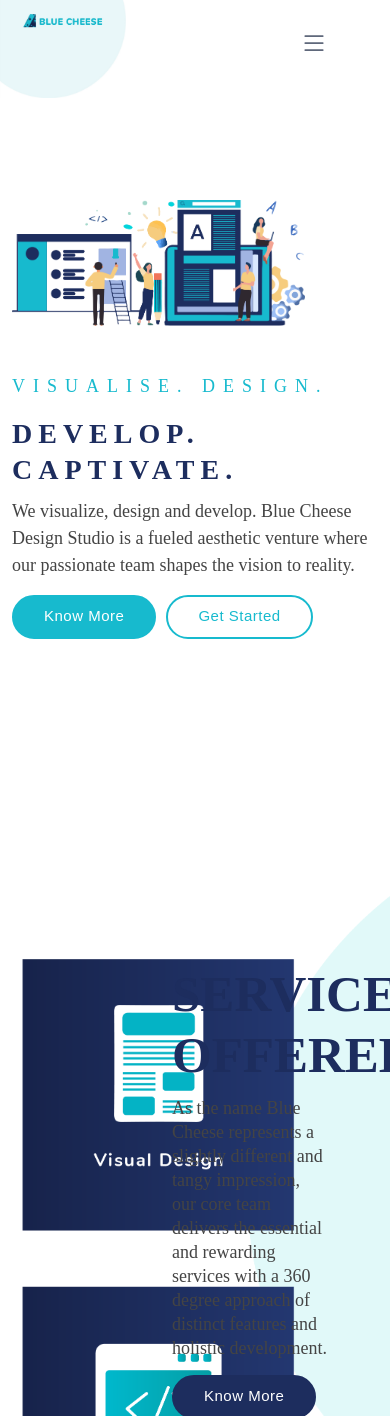
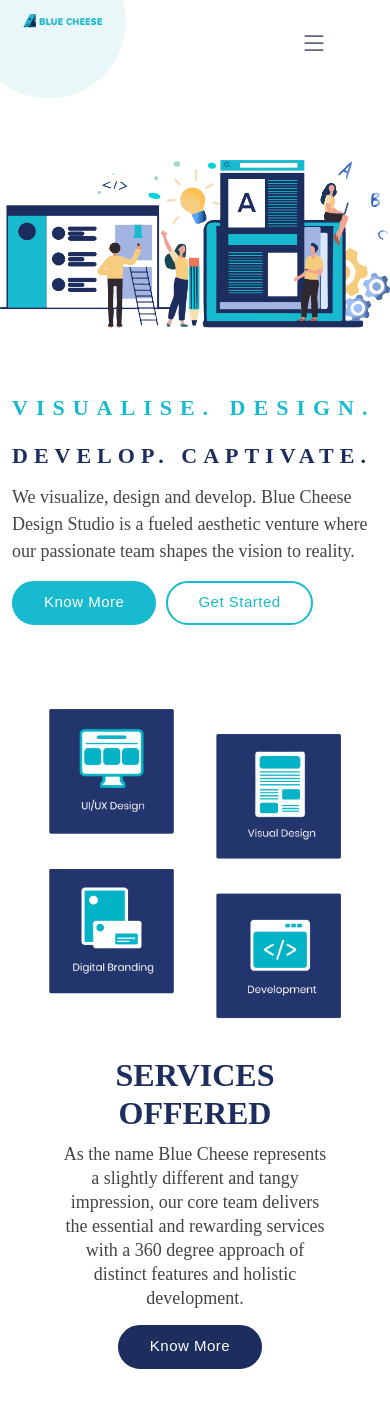
Before and after one commit to RoshaniSitlani05/blue-cheese, a PHP site: page / in a window 390 px wide. Shown: the top 1416 px of the page. Run offline with PHP 8.4, Linux system fonts and the light colour scheme; some web fonts are replaced.

Commit message:
change mobile view

```diff
--- a/assets/css/style.css
+++ b/assets/css/style.css
@@ -403,6 +403,12 @@ h1, h2, h3, h4, h5, h6 {
   padding: 80px 0 80px 0;
 }
 
+@media (max-width: 768px) {
+    #hero {
+        padding: 40px 0;
+    }
+}
+
 #hero .hero-data{
   /*padding-right: 20px;*/
   /*padding-left: 0px;*/
@@ -503,8 +509,9 @@ h1, h2, h3, h4, h5, h6 {
 
 @media (max-width: 991px) {
   #hero {
-    margin-top: 20px;
-    height: 100vh;
+    margin-top: 0px;
+    padding: 0 20px;
+    height: 60vh;
   }
   #hero .animated {
     -webkit-animation: none;
@@ -517,12 +524,14 @@ h1, h2, h3, h4, h5, h6 {
     width: 100%;
   }
   #hero h1 {
-    font-size: 20px;
+    font-size: 18px;
+    font-weight: 700;
     line-height: 36px;
   }
   #hero h2 {
-    font-size: 20px;
+    font-size: 18px;
     line-height: 24px;
+    font-weight: 700;
     /*margin-bottom: 30px;*/
   }
 }
@@ -530,14 +539,18 @@ h1, h2, h3, h4, h5, h6 {
 @media (max-width: 768px) {
     #hero {
         height: auto;
+        padding: 40px 0;
+        margin: 0;
     }
     #hero h1 {
-    font-size: 28px;
+        font-size: 22px;
+        font-weight: 700;
         line-height: 36px;
     }
     #hero h2 {
-    font-size: 18px;
+        font-size: 22px;
         line-height: 24px;
+        font-weight: 700;
         /*margin-bottom: 30px;*/
     }
     #hero .hero-img img {
@@ -547,7 +560,11 @@ h1, h2, h3, h4, h5, h6 {
 
 @media (max-width: 575px) {
   #hero .hero-img img {
-    width: 80%;
+    width: 100%;
+  }
+
+  #hero .hero-img{
+    padding: 20px 0;
   }
 }
 
@@ -644,6 +661,12 @@ section {
     /*position: relative;*/
 }
 
+.featured-services .service img{
+    display: none;
+  }
+
+
+
 .featured-services .section-title {
   padding: 30px 50px 30px 160px;
   position: relative;
@@ -658,6 +681,48 @@ section {
   color: #1D2D5E;
   /*position: relative;*/
   z-index: 2;
+}
+
+@media (max-width: 991px) {
+
+  .featured-services {
+    background: none;
+    padding: 20px 20px;
+    margin: 0;
+  }
+
+  .featured-services .service img{
+    display: block;
+    background: url("../img/services.png") center no-repeat;
+    background-size: cover;
+  }
+
+    .featured-services .section-title {
+        padding: 30px;
+        position: relative;
+        text-align: center;
+    }
+
+    .featured-services .section-title h2 {
+        font-size: 42px;
+        font-weight: 700;
+        text-transform: capitalize;
+        margin-bottom: 10px;
+        padding-bottom: 0;
+    }
+}
+
+@media (max-width: 768px) {
+    .featured-services .section-title h2 {
+        font-size: 32px;
+        font-weight: 600;
+        text-transform: capitalize;
+        margin-bottom: 10px;
+        padding-bottom: 0;
+        /*color: #1D2D5E;*/
+        /*position: relative;*/
+        /*z-index: 2;*/
+    }
 }
 
 .featured-services hr {
@@ -847,6 +912,45 @@ section {
     line-height: 24px;
 }
 
+@media (max-width: 991px) {
+    .work-portfolio {
+        padding: 0px;
+    }
+
+    .work-portfolio .section-title h2 {
+        font-size: 42px;
+        font-weight: 700;
+        margin-bottom: 10px;
+    }
+}
+
+@media (max-width: 768px) {
+    .work-portfolio {
+        padding: 30px 0px;
+    }
+
+    .work-portfolio .section-title h2 {
+        font-size: 32px;
+        font-weight: 600;
+        margin-bottom: 10px;
+    }
+
+    .work-portfolio img {
+        padding: 20px;
+    }
+
+    .work-portfolio .work2 {
+        margin-top: 0px;
+        padding: 20px;
+    }
+
+    .work-portfolio .work4 {
+        margin-top: 0px;
+        padding: 20px;
+    }
+}
+
+
 /*--------------------------------------------------------------
 # About
 --------------------------------------------------------------*/
--- a/index.html
+++ b/index.html
@@ -75,10 +75,10 @@
     <section id="featured-services" class="featured-services">
         <div class="container">
             <div class="row">
-                <div class="col-lg-6 col-12">
-
+                <div class="col-lg-6 col-md-12 col-12 service">
+                    <img class="img-fluid" alt="img" src="assets/img/services.png">
                 </div>
-                <div class="col-lg-6 col-12">
+                <div class="col-lg-6 col-md-12 col-12">
                     <div class="section-title">
                         <h2>SERVICES OFFERED</h2>
                         <p class="description">As the name Blue Cheese represents a slightly different and tangy impression, our core team delivers the essential and rewarding services with a 360 degree approach of distinct features and holistic development.</p>
```
Also changed, not shown: assets/img/services.png (added), assets/vendor/bootstrap/css/bootstrap-grid.css, assets/vendor/bootstrap/css/bootstrap.css. Lines whose indentation alone changed are shown as unchanged.
